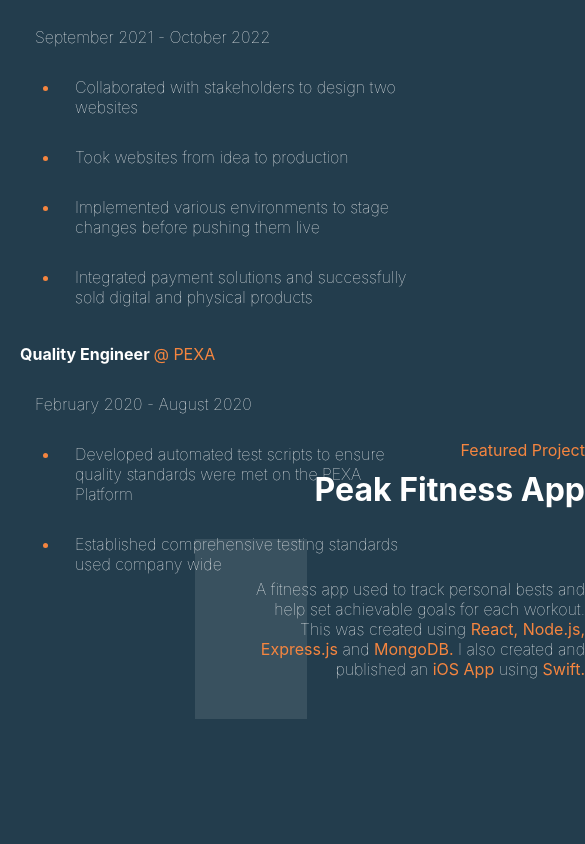
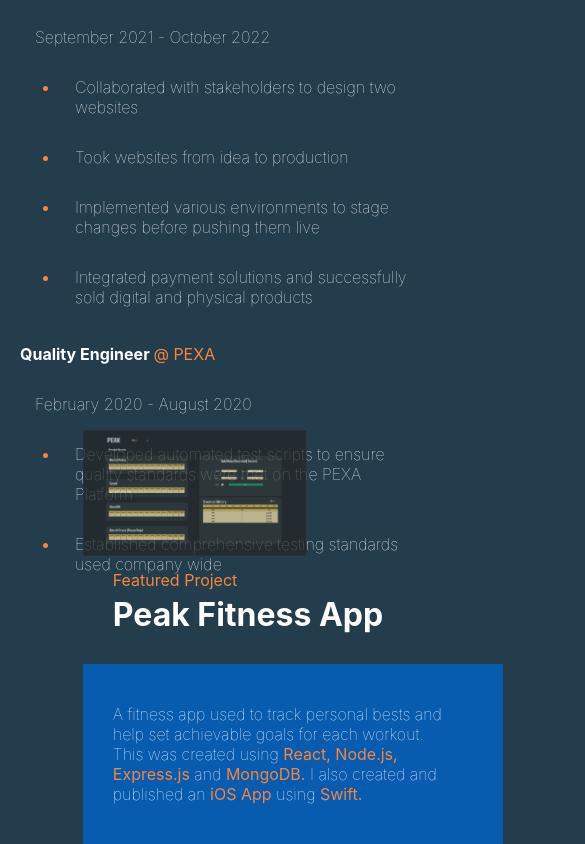
Before and after one commit to rowanvolkwyn/rowanvolkwyn, a React (Vite) app: page / in a window 390 px wide. Shown: the part 1266-2110 px from the top of the page, 585 px wide, since content can reach past the window. Before the commit the page ends 1993 px from the top, so only its background shows below. Built offline with nearby package versions, Linux system fonts and the light colour scheme.

Commit message:
added resume and updated projects section

```diff
--- a/src/views/Home.css
+++ b/src/views/Home.css
@@ -61,7 +61,7 @@ button:hover {
     h1, p {
         max-width: 330px; /* Change max-width when screen width is less than 1150px */
     }
-    #home-container {
+    #container {
         width: 40%;
     }
 }
--- a/src/views/Home.jsx
+++ b/src/views/Home.jsx
@@ -1,6 +1,11 @@
 import './Home.css';
+import resume from '../assets/resume.pdf'
 
 function Home() {
+    const openPdf = () => {
+        window.open(resume);
+    };
+
     return (
         <div id='container'>
             <p id="intro"><strong>Hi, my name is</strong></p>
@@ -9,7 +14,7 @@ function Home() {
             <p>I love building <strong>fullstack apps</strong> that<strong> delight the user </strong>
               and <strong>provide tremendous value.</strong> <br></br>I'm currently looking to join a team of like-minded people
              to help solve issues that I'm passionate about.</p>
-             <button>Check out my Resume!</button>
+             <button onClick={openPdf}>Check out my Resume!</button>
         </div>
     )
 }
--- a/src/views/Projects.css
+++ b/src/views/Projects.css
@@ -1,7 +1,8 @@
 #project-content {
     display: flex;
-    width: 60%;
-    margin: auto;
+    margin: auto auto auto 20vw;
+    height: 270px;
+    width: 770px;
 }
 
 #left, #right {
@@ -9,21 +10,77 @@
 }
 
 #synopsis-container {
-    background-color: rgba(255, 255, 255, 0.1);
+    z-index: 1;
 }
 
 
+#right {
+    display: flex;
+    flex-direction: column;
+    justify-content: space-around;
+}
+
 p.right {
-    margin: 10px 50px;
+    margin: 10px 30px 0px 30px;
     text-align: right;
 }
 
 h3.right {
-    margin: 10px 50px 30px;
+    margin: 5px 30px 30px 30px;
     text-align: right;
 }
 
 #synopsis {
-    padding: 40px 50px;
+    padding: 40px 50px 40px 30px;
     margin: 0;
+    background-color: rgba(0, 100, 200, 0.8);
+
 }
+
+img {
+    height: 100%;
+    width: auto;
+    opacity: 0.7;
+}
+
+@media screen and (max-width: 1169px) {
+    #project-content {
+        display: block;
+        margin: auto;
+        height: 270px;
+        width: 60%;
+    }
+
+    img {
+        width: 100%;
+        opacity: 0.7;
+    }
+
+    #left {
+        width: 100%;
+        margin: auto;
+    }
+
+    #synopsis-container {
+        width: 100%;
+        z-index: 1;
+    }
+
+
+    #right {
+        display: block;
+        width: 100%;
+        margin: auto;
+    }
+
+    p.right {
+        margin: 10px 30px 0px 30px;
+        text-align: left;
+    }
+
+    h3.right {
+        margin: 5px 30px 30px 30px;
+        text-align: left;
+    }
+
+}
--- a/src/views/Projects.jsx
+++ b/src/views/Projects.jsx
@@ -1,10 +1,11 @@
 import './Projects.css';
+import peak from '../assets/peak-screenshot.jpeg';
 
 function Projects() {
     return (
         <div id="project-content">
             <div id='left'>
-
+                <img src={peak}></img>
             </div>
             <div id="right">
                 <p class="right"><strong>Featured Project</strong></p>
```
Also changed, not shown: src/assets/peak-screenshot.jpeg (added), 1 other file (tests, documents, lock files or other folders).
